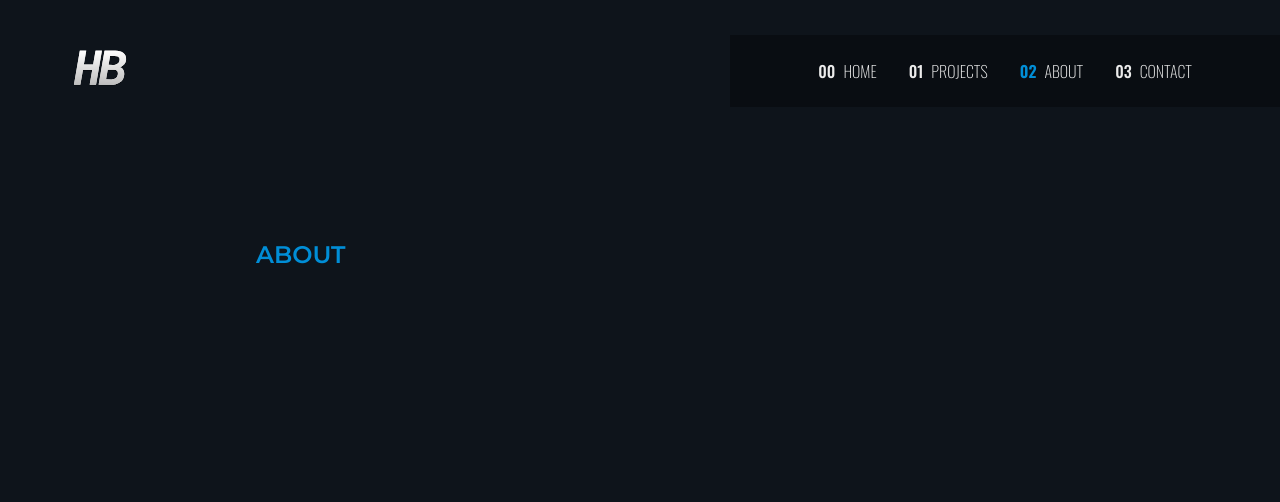
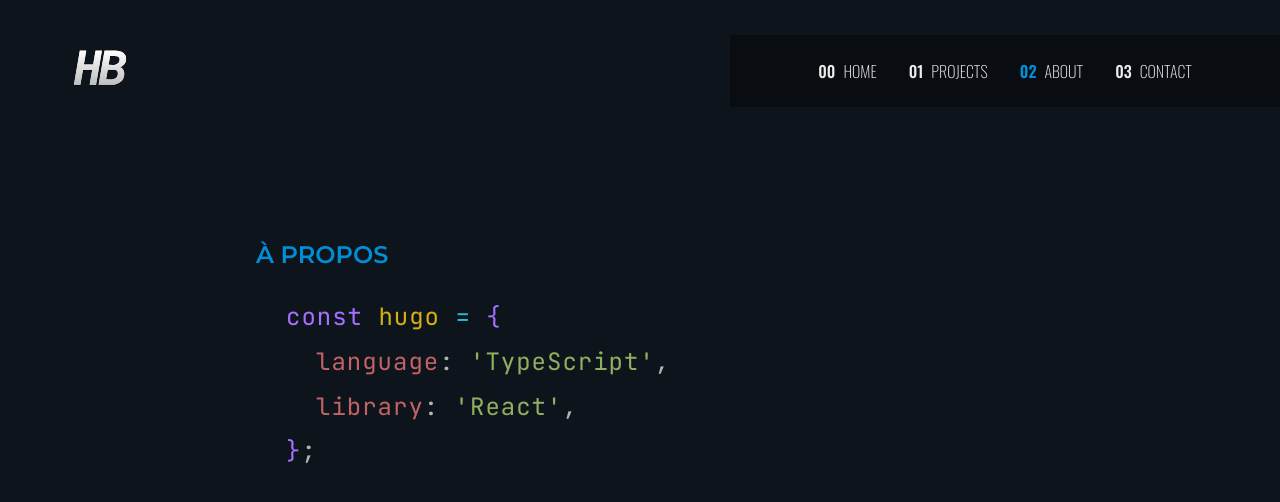
Before and after one commit to hgobr/react-portfolio, a React (Vite) app: page /about in a window 1280 px wide. Shown: the top 502 px of the page. Built offline with nearby package versions, Linux system fonts and the light colour scheme.

Commit message:
pages update

```diff
--- a/index.html
+++ b/index.html
@@ -19,6 +19,10 @@
       href="https://fonts.googleapis.com/css2?family=Montserrat:ital,wght@0,100;0,200;0,300;0,400;0,500;0,600;0,700;0,800;0,900;1,100;1,200;1,300;1,400;1,500;1,600;1,700;1,800;1,900&family=Oswald:wght@200;300;400;500;600;700&display=swap"
       rel="stylesheet"
     />
+    <link
+      href="https://fonts.googleapis.com/css2?family=JetBrains+Mono:wght@100;200;300;400;500;600;700;800&display=swap"
+      rel="stylesheet"
+    />
   </head>
   <body>
     <div id="root"></div>
--- a/package.json
+++ b/package.json
@@ -21,6 +21,7 @@
     "react": "^18.2.0",
     "react-dom": "^18.2.0",
     "react-router-dom": "^6.18.0",
+    "react-type-animation": "^3.2.0",
     "sass": "^1.69.5",
     "sort-by": "^1.2.0",
     "styled-components": "^6.1.1"
--- a/src/pages/about/About.scss
+++ b/src/pages/about/About.scss
@@ -0,0 +1,51 @@
+$purple: #a56fff;
+$yellow: #d5b012;
+$blue: #20c1d8;
+$red: #c16266;
+$green: #90b061;
+$grey: #afb6af;
+
+.about {
+  .content {
+    h3 {
+      margin-bottom: 30px;
+    }
+
+    h1 {
+      .constTxt {
+        p {
+          font-size: 1.5rem;
+          font-weight: 400;
+          color: $grey;
+          font-family: 'JetBrains Mono', sans-serif;
+        }
+
+        margin-left: 30px;
+
+        .space {
+          margin-left: 30px;
+        }
+
+        .purpleTxt {
+          color: $purple;
+        }
+
+        .yellowTxt {
+          color: $yellow;
+        }
+
+        .blueTxt {
+          color: $blue;
+        }
+
+        .redTxt {
+          color: $red;
+        }
+
+        .greenTxt {
+          color: $green;
+        }
+      }
+    }
+  }
+}
--- a/src/pages/about/About.tsx
+++ b/src/pages/about/About.tsx
@@ -1,3 +1,4 @@
+import { motion } from 'framer-motion';
 import Header from '../../components/Header/Header';
 import './About.scss';
 
@@ -5,12 +6,45 @@ function About() {
   document.title = 'About - Hugo Brothier';
 
   return (
-    <div>
+    <div className="about">
       <Header />
 
-      <div className="content">
-        <h3>ABOUT</h3>
-      </div>
+      <motion.div
+        className="content"
+        initial={{ opacity: 0, y: -100 }}
+        animate={{ opacity: 1, y: 0 }}
+        exit={{ opacity: 0 }}
+        transition={{ duration: 2.5, ease: [0.25, 1, 0.35, 1] }}
+      >
+        <motion.h3>À PROPOS</motion.h3>
+        <motion.h1
+          className="content"
+          initial={{ opacity: 0, x: 100 }}
+          animate={{ opacity: 1, x: 0 }}
+          exit={{ opacity: 0 }}
+          transition={{ duration: 2.5, ease: [0.25, 1, 0.35, 1] }}
+        >
+          <p className="constTxt">
+            <p>
+              <span className="purpleTxt">const </span>
+              <span className="yellowTxt">hugo </span>
+              <span className="blueTxt"> = </span>
+              <span className="purpleTxt">{' { '}</span>
+            </p>
+            <p>
+              <span className="redTxt space">language</span>:
+              <span className="greenTxt"> 'TypeScript'</span>,
+            </p>
+            <p>
+              <span className="redTxt space">library</span>:
+              <span className="greenTxt"> 'React'</span>,
+            </p>
+            <p>
+              <span className="purpleTxt">{'}'}</span>;
+            </p>
+          </p>
+        </motion.h1>
+      </motion.div>
     </div>
   );
 }
--- a/src/pages/home/Home.scss
+++ b/src/pages/home/Home.scss
@@ -1,6 +1,4 @@
 @use './../../index.scss' as *;
-
-
 
 .content {
   margin: $content-margin;
@@ -23,6 +21,17 @@
     font-weight: 500;
     letter-spacing: -1px;
     line-height: 1.2;
+  }
+
+  .custom-type-animation-cursor::after {
+    content: '|';
+    animation: cursor 1.1s infinite step-start;
+  }
+
+  @keyframes cursor {
+    50% {
+      opacity: 0;
+    }
   }
 
   p {
--- a/src/pages/home/Home.tsx
+++ b/src/pages/home/Home.tsx
@@ -1,11 +1,14 @@
+import { motion } from 'framer-motion';
 import { Link } from 'react-router-dom';
+import { TypeAnimation } from 'react-type-animation';
+import Footer from '../../components/Footer/Footer';
 import Header from '../../components/Header/Header';
 import './Home.scss';
-import { motion } from 'framer-motion';
-import Footer from '../../components/Footer/Footer';
 
 function Home() {
   document.title = 'Hugo Brothier';
+
+  const cursorClassName = 'custom-type-animation-cursor';
 
   return (
     <div className="page">
@@ -26,7 +29,19 @@ function Home() {
         >
           Hey, je m'appelle Hugo
         </motion.h3>
-        <h1>Je crée des sites et applications web</h1>
+        <h1>
+          <TypeAnimation
+            cursor={false}
+            className={cursorClassName}
+            sequence={[
+              500,
+              'Je crée des sites et applications web',
+              500,
+              (el) => el?.classList.remove(cursorClassName),
+            ]}
+            speed={40}
+          />
+        </h1>
         <p>Je suis un développeur web front-end basé sur Paris</p>
         <motion.div
           initial={{ opacity: 0, x: 150 }}
--- a/src/pages/projects/Projects.tsx
+++ b/src/pages/projects/Projects.tsx
@@ -34,7 +34,14 @@ function Projects() {
           </motion.h3>
           <h1>Mes Projets</h1>
 
-          <p>L'ensemble des projets est disponible sur GitHub</p>
+          <motion.p
+            initial={{ opacity: 0, x: 100 }}
+            animate={{ opacity: 1, x: 0 }}
+            exit={{ opacity: 0 }}
+            transition={{ duration: 2.5, ease: [0.25, 1, 0.35, 1] }}
+          >
+            L'ensemble des projets est disponible sur GitHub
+          </motion.p>
 
           <motion.div
             className="linkContainer"
```
Also changed, not shown: 1 other file (tests, documents, lock files or other folders).
